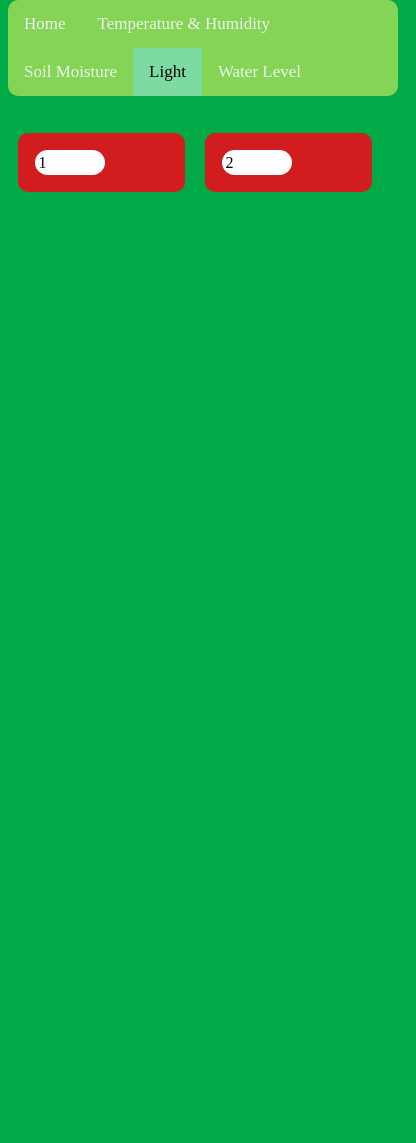
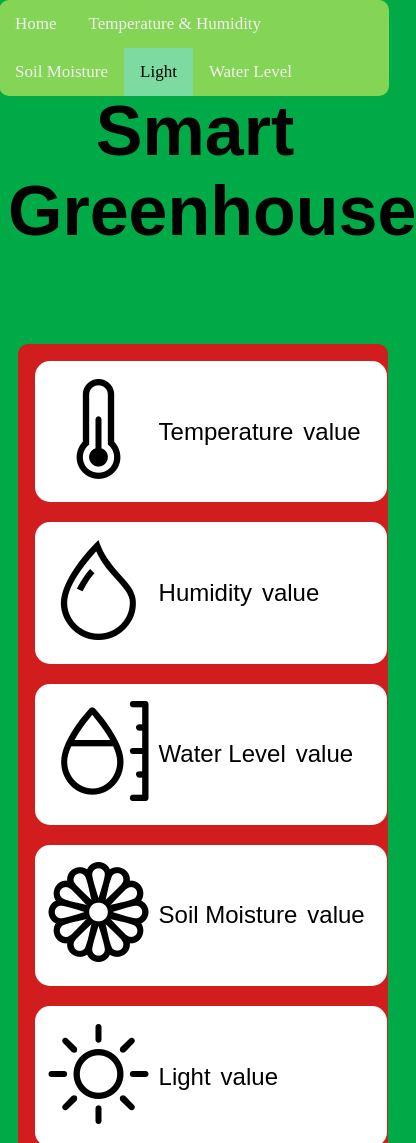
Before and after one commit to martaprietos/IOTGreenhouse, a plain HTML site: page IoTWebsite/light.html in a window 390 px wide. Shown: the top 1143 px of the page, 416 px wide, since content can reach past the window. Before the commit the page ends 844 px from the top, so only its background shows below. Drawn offline with nearby package versions, Linux system fonts and the light colour scheme.

Commit message:
changed the layour of the homepage a bit, used a table to store values and display them

```diff
--- a/IoTWebsite/app.js
+++ b/IoTWebsite/app.js
@@ -1,6 +1,21 @@
-var map = L.map('map').setView([51.505, -0.09], 13);
+
+
+
+
+var map = L.map('map').setView([53.276648, -9.011500], 18);
 
 L.tileLayer('https://tile.openstreetmap.org/{z}/{x}/{y}.png', {
     maxZoom: 19,
     attribution: '&copy; <a href="http://www.openstreetmap.org/copyright">OpenStreetMap</a>'
 }).addTo(map);
+
+
+var marker1 = L.marker([53.276648, -9.011600]).addTo(map);
+var marker2 = L.marker([53.276900, -9.01200]).addTo(map);
+var marker3 = L.marker([53.276648, -9.011200]).addTo(map);
+var marker4 = L.marker([53.276340, -9.01240]).addTo(map);
+
+marker1.bindPopup("<b>Greenhouse 1</b><br>Normal.").openPopup();
+marker2.bindPopup("<b>Greenhouse 2</b><br>Normal.").openPopup();
+marker3.bindPopup("<b>Greenhouse 3</b><br>Normal.").openPopup();
+marker4.bindPopup("<b>Greenhouse 4</b><br>Normal.").openPopup();
--- a/IoTWebsite/light.html
+++ b/IoTWebsite/light.html
@@ -2,27 +2,46 @@
 <html lang="en">
 <head>
     <link rel="stylesheet" href="style.css">
+    <link rel="icon" type="image/plantFavison" href="/images/plantFavicon.jpg">
+    <link rel="stylesheet" href="https://cdn.jsdelivr.net/npm/bootstrap-icons@1.11.3/font/bootstrap-icons.min.css">
+    <link rel="stylesheet" href="https://unpkg.com/leaflet@1.9.4/dist/leaflet.css" integrity="sha256-p4NxAoJBhIIN+hmNHrzRCf9tD/miZyoHS5obTRR9BMY="crossorigin=""/>
+    <script src="https://unpkg.com/leaflet@1.9.4/dist/leaflet.js"integrity="sha256-20nQCchB9co0qIjJZRGuk2/Z9VM+kNiyxNV1lvTlZBo="crossorigin=""></script>
+
     <title>Temperature</title>
 </head>
 <body>
     <div class="topnav">
         <a href="index.html">Home</a>
-        <a href="temp.html">Temperature & Humidity</a>
+        <a href ="temp.html">Temperature & Humidity</a>
         <a href="moist.html">Soil Moisture</a>
-        <a href="light.html"  class="active"> Light</a>
+        <a href="light.html" class = "active"> Light</a>
         <a href="water.html">Water Level</a>
     </div>
     <br>
     <br>
-    <p>title</p>
-    <div class="flex-Container">
-        <div class="inner-Container">
-            <div class="flexbox">1</div>
-        </div>
-        <div class="inner-Container">
-            <div class="flexbox">2</div>
-        </div>
+    <h1> Smart Greenhouse </h1>
+    <br>
+    <div class = "flex-Container"><br></div>
+
+
+    <div class="flexbox1">
+      <div class="flexbox2">
+          <div class = "flexbox4"> <table><tr><td><i class="bi bi-thermometer-half" id = "icon-fonts"></i></td><td>Temperature</td><td>value</td></tr></table></div>
+          <div class = "flexbox4"> <table><tr><td><i class="bi bi-droplet" id = "icon-fonts"></i></td><td>Humidity</td><td>value</td></tr></table></div>
+          <div class = "flexbox4"><table><tr><td><i class="bi bi-moisture" id = "icon-fonts"></i></td><td>Water Level</td><td>value</td></tr></table></div>
+          <div class = "flexbox4"><table><tr><td><i class="bi bi-flower1" id = "icon-fonts"></i></td><td>Soil Moisture</td><td>value</td></tr></table></div>
+          <div class = "flexbox4"><table><tr><td><i class="bi bi-brightness-high" id = "icon-fonts"></i></td><td>Light</td><td>value</td></tr></table></div>
+          <div class = "flexbox4"><table><tr><td><i class="bi bi-thermometer-half" id = "icon-fonts"></i></td><td>Door</td><td>value</td></tr></table></div>
+      </div>
+
+      <div class="flexbox2">
+        <div id="map" ></div>
+        <script src="app.js"></script>
+      </div>
+
     </div>
+
+
 
 </body>
 </html>
--- a/IoTWebsite/style.css
+++ b/IoTWebsite/style.css
@@ -1,5 +1,6 @@
 body {
 	background-color: rgb(0, 170, 71);
+  flex-shrink: 5;
 	}
 
 #wrapper {
@@ -11,20 +12,19 @@ body {
   font-size: 100px;
 }
 
-#map { height: 500px; width: 100%;}
+#map { height: 542px; width: 100%;}
 
+.flexbox1{
+  border-radius: 15px;
+  width: 100%;
+  display: flex;
+  justify-content: space-evenly;
+  flex-direction: row;
+  background-color: rgb(0, 170, 71);
+  align-items: start;
+ }
 
-.flexbox{
-  border-radius: 15px;
-  display: flex;
-  background-color: rgb(255, 255, 255);
-  width: 42%;
-  padding: 2%;
-  margin:10px;
-  }
-
-
-.inner-Container{
+.flexbox2{
   border-radius: 10px;
   width: 50%;
   display: flex;
@@ -36,15 +36,30 @@ body {
   margin:10px;
 }
 
-.flex-Container{
+
+.flexbox4{
   border-radius: 15px;
+  display: flex;
+  background-color: rgb(255, 255, 255);
+  width: 43%;
+  padding: 2%;
+  margin:10px;
+  flex-shrink: 0;
+  text-align: center;
+  }
+
+ .flexbox3{
+  border-radius: 10px;
+  display: flex;
   width: 100%;
-  display: flex;
-  justify-content: space-evenly;
-  flex-direction: row;
-  background-color: rgb(0, 170, 71);
-  align-items: start;
- }
+  flex-wrap: wrap;
+  justify-content: start;
+  background-color: rgb(209, 29, 170);
+  align-content: space-between;
+  padding: 2%;
+  margin:10px;
+}
+
 
 h1{
   font: bold;
@@ -53,24 +68,27 @@ h1{
   color: rgb(0, 0, 0);
 	text-align: center;
   }
+
 p{
+  min-width: 0;
   font-size: 25px;
   font-family: Arial;
   color: rgb(0, 0, 0);
 	text-align: center;
   }
 
-th, td {
-  font-size: 25px;
-  padding: 8px;
-  text-align: left;
-  border: 2.5px solid;
+table{
+   border: none;
 }
 
-table{
-  border: 2.5px solid;
-  border-collapse: collapse;
+th, td {
+
+  font-family: Arial;
+  font-size: 24px;
+  padding: 4px;
+  text-align: center;
 }
+
 
 .topnav {
   background-color: #84d456;
@@ -79,6 +97,7 @@ table{
   top:0;
   width:100%;
   border-radius: 10px;
+  right: 1px;
 }
 
 .topnav a {
@@ -102,3 +121,19 @@ table{
   background-color: rgb(125, 219, 162);
   color: black;
 }
+
+
+@media (max-width: 1600px) {
+  .flexbox1 {
+    flex-direction: column;
+  }
+  .flexbox2{
+    width: 95%;
+  }
+}
+
+@media (max-width: 800px) {
+  .flexbox4{
+    width: 95%;
+  }
+}
```
Also changed, not shown: IoTWebsite/index.html (+9 -10 lines), IoTWebsite/moist.html (+3 -0 lines).
